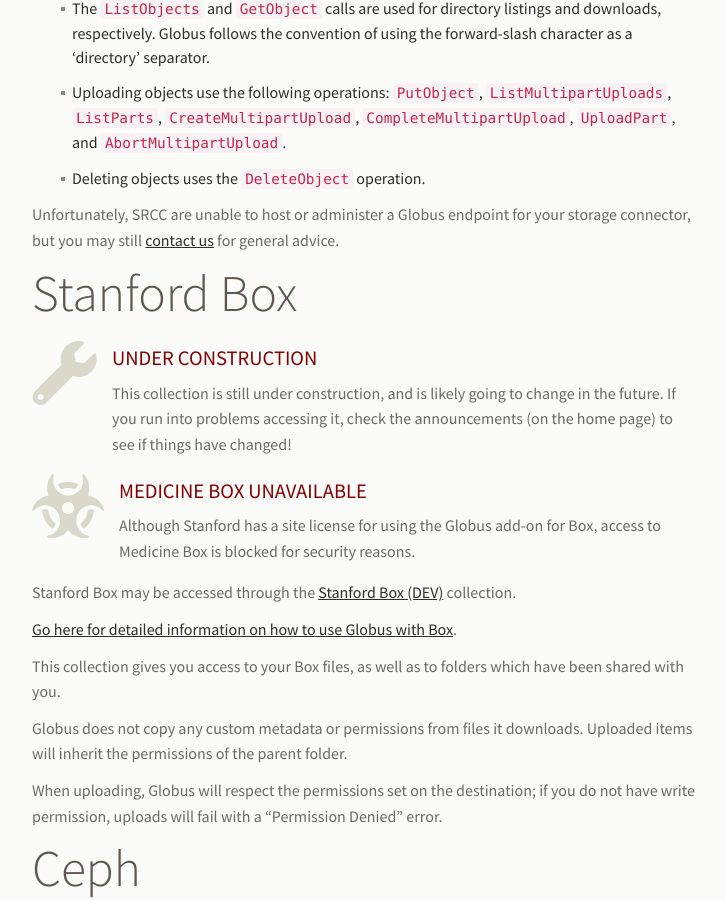
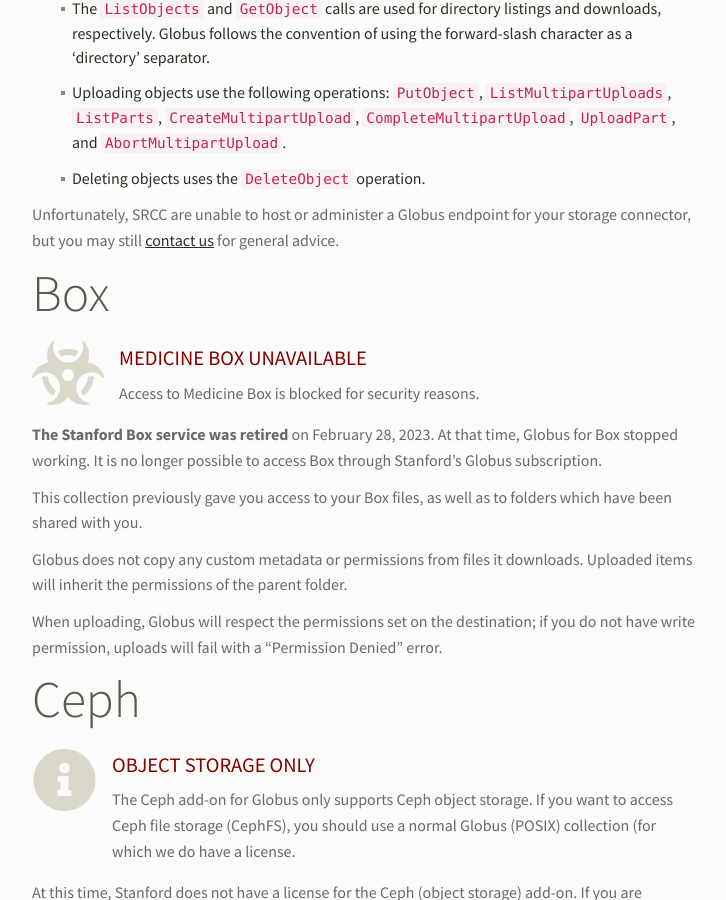
Before and after one commit to stanford-rc/globus.stanford.edu, a Jekyll site: the page built from cloud.md, in a window 1280 px wide and 900 px high, scrolled down 2041 px. Shown: the whole window, without its empty margins (323-1049 px from the left). Built offline with Jekyll 4.4.1, drawn with Linux system fonts in a browser that asks for light colours; nearby versions of some CDN libraries; comment, search, counter and statistics services are not loaded; some of the changed text lies outside the part shown.

Commit message:
Retire Box content
With Box being unavailable, and it being pretty clear that it's not
coming back anytime soon, it's time to retire the Box content.

The cloud page is updated with a note of retirement, and the link to the
Box-specific page is removed.

The Box-specific page is updated with note of retirement, but the page
itself is _not_ deleted, as it's been indexed in search engines, and it
would be better for people to come to a page saying "It's been retired",
as opposed to a broken link.

```diff
--- a/cloud.md
+++ b/cloud.md
@@ -18,7 +18,7 @@ name for more information.
 |---------------|-----------------------|
 | <a href="#amazon-s3">Amazon S3</a> | ✅ |
 | <a href="#s3-compatible-storage">S3-compatible storage</a> | ✅ |
-| <a href="#stanford-box">Stanford Box</a> | ✅ |
+| <a href="#stanford-box">Stanford Box</a> | ❌ |
 | <a href="#stanford-box">Medicine Box</a> | ❌ |
 | <a href="#ceph">Ceph</a> | ❌ |
 | <a href="#google-cloud-storage">Google Cloud Storage</a> | ✅ |
@@ -114,27 +114,20 @@ Unfortunately, SRCC are unable to host or administer a Globus endpoint for your
 storage connector, but you may still [contact
 us](mailto:srcc-support@stanford.edu) for general advice.
 
-# Stanford Box
-
-{% include info-box.html
-   icon="wrench"
-   raw=collection-under-construction
-%}
+# Box
 
 {% include info-box.html
    icon="biohazard"
    header="Medicine Box Unavailable"
-   content="Although Stanford has a site license for using the Globus add-on for Box, access to Medicine Box is blocked for security reasons."
+   content="Access to Medicine Box is blocked for security reasons."
 %}
 
-Stanford Box may be accessed through the [Stanford Box
-(DEV)](https://app.globus.org/file-manager/collections/9988335d-9800-47e6-9645-0d2813c4707e/overview)
-collection.
+**The Stanford Box service was retired** on February 28, 2023.  At that time,
+Globus for Box stopped working.  It is no longer possible to access Box through
+Stanford's Globus subscription.
 
-[Go here for detailed information on how to use Globus with Box]({{ "cloud/box.html" | absolute_url }}).
-
-This collection gives you access to your Box files, as well as to folders which
-have been shared with you.
+This collection previously gave you access to your Box files, as well as to
+folders which have been shared with you.
 
 Globus does not copy any custom metadata or permissions from files it
 downloads.  Uploaded items will inherit the permissions of the parent folder.
@@ -262,9 +255,7 @@ created through Stanford University IT are placed into the us-west-1 region by
 default.  If you need access to a different region, [let us
 know](mailto:srcc-support@stanford.edu).
 
-You will need to do a certain amount of setup work before accessing Wasabi
-through Globus.  [Contact us](mailto:srcc-support@stanford.edu) for more
-information!
+[Go here for detailed information on how to use Globus with Wasabi]({{ "cloud/wasabi.html" | absolute_url }}).
 
 {% include left-sidebar/transition.md %}
 
```
Also changed, not shown: cloud/box.md (+5 -4 lines).
